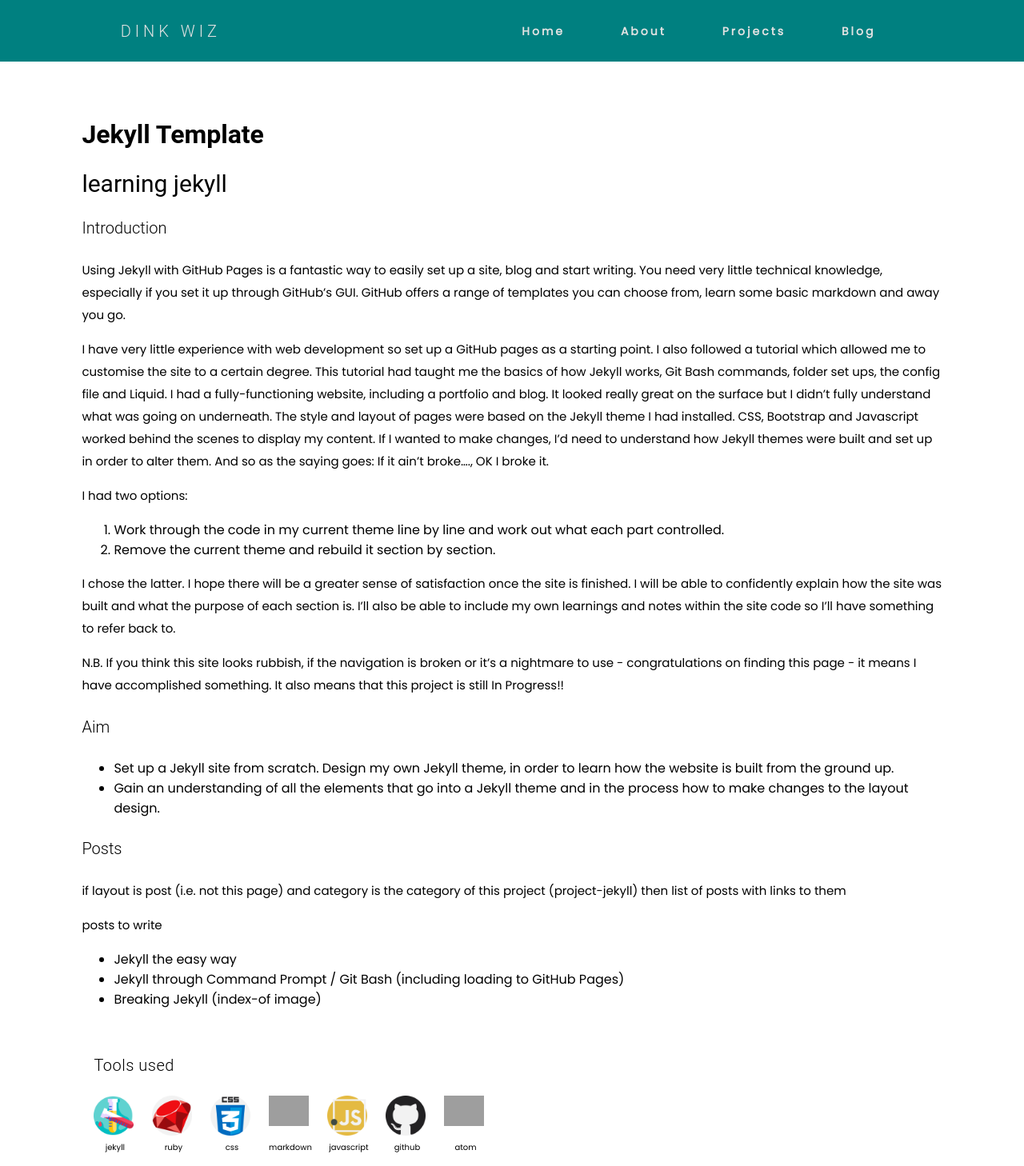
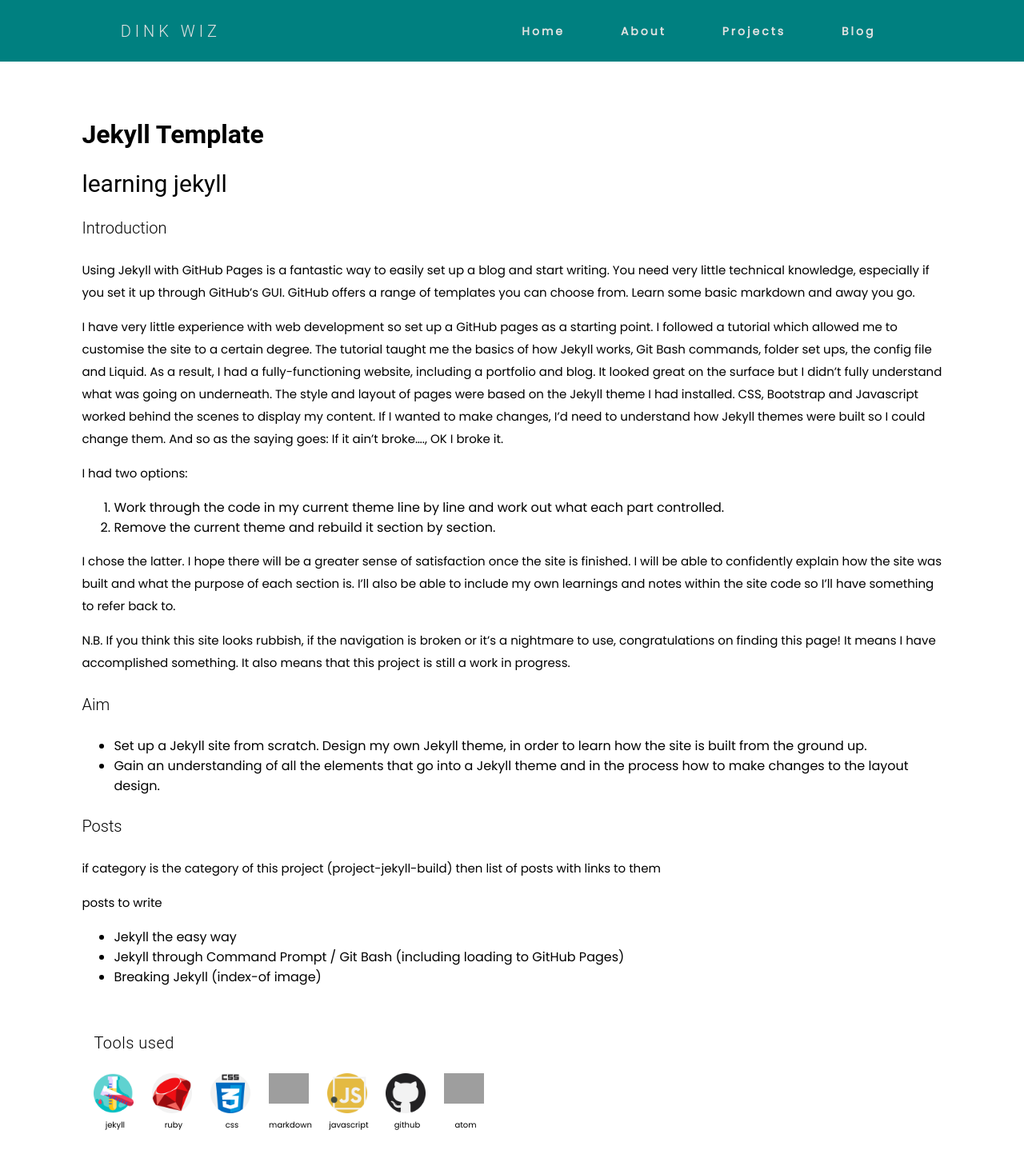
Before and after one commit to dinkwiz/dinkwiz.github.io, a Jekyll site: the page built from _projects/jekyll-build.md, in a window 1280 px wide. Shown: the whole page at 80% size. Built offline with Jekyll 4.4.1, drawn with Linux system fonts in a browser that asks for light colours; after the commit the page ends 1430 px from its top, so only the background shows below that.

Commit message:
Update jekyll-build.md
Proof read content

```diff
--- a/_projects/jekyll-build.md
+++ b/_projects/jekyll-build.md
@@ -16,9 +16,9 @@ tags:
 ---
 #### Introduction
 
-Using Jekyll with GitHub Pages is a fantastic way to easily set up a site, blog and start writing. You need very little technical knowledge, especially if you set it up through GitHub's GUI. GitHub offers a range of templates you can choose from, learn some basic markdown and away you go.
+Using Jekyll with GitHub Pages is a fantastic way to easily set up a blog and start writing. You need very little technical knowledge, especially if you set it up through GitHub's GUI. GitHub offers a range of templates you can choose from. Learn some basic markdown and away you go.
 
-I have very little experience with web development so set up a GitHub pages as a starting point. I also followed a tutorial which allowed me to customise the site to a certain degree. This tutorial had taught me the basics of how Jekyll works, Git Bash commands, folder set ups, the config file and Liquid. I had a fully-functioning website, including a portfolio and blog. It looked really great on the surface but I didn't fully understand what was going on underneath. The style and layout of pages were based on the Jekyll theme I had installed. CSS, Bootstrap and Javascript worked behind the scenes to display my content. If I wanted to make changes, I'd need to understand how Jekyll themes were built and set up in order to alter them. And so as the saying goes: If it ain't broke...., OK I broke it.
+I have very little experience with web development so set up a GitHub pages as a starting point. I followed a tutorial which allowed me to customise the site to a certain degree. The tutorial taught me the basics of how Jekyll works, Git Bash commands, folder set ups, the config file and Liquid. As a result, I had a fully-functioning website, including a portfolio and blog. It looked great on the surface but I didn't fully understand what was going on underneath. The style and layout of pages were based on the Jekyll theme I had installed. CSS, Bootstrap and Javascript worked behind the scenes to display my content. If I wanted to make changes, I'd need to understand how Jekyll themes were built so I could change them. And so as the saying goes: If it ain't broke...., OK I broke it.
 
 I had two options:
 
@@ -27,15 +27,15 @@ I had two options:
 
 I chose the latter. I hope there will be a greater sense of satisfaction once the site is finished. I will be able to confidently explain how the site was built and what the purpose of each section is. I'll also be able to include my own learnings and notes within the site code so I'll have something to refer back to.
 
-N.B. If you think this site looks rubbish, if the navigation is broken or it's a nightmare to use - congratulations on finding this page - it means I have accomplished something. It also means that this project is still In Progress!!
+N.B. If you think this site looks rubbish, if the navigation is broken or it's a nightmare to use, congratulations on finding this page! It means I have accomplished something. It also means that this project is still a work in progress.
 
 #### Aim
-- Set up a Jekyll site from scratch. Design my own Jekyll theme, in order to learn how the website is built from the ground up.
+- Set up a Jekyll site from scratch. Design my own Jekyll theme, in order to learn how the site is built from the ground up.
 - Gain an understanding of all the elements that go into a Jekyll theme and in the process how to make changes to the layout design.
 
 #### Posts
 
-if layout is post (i.e. not this page) and category is the category of this project (project-jekyll) then list of posts with links to them
+if category is the category of this project (project-jekyll-build) then list of posts with links to them
 
 posts to write
 
```
